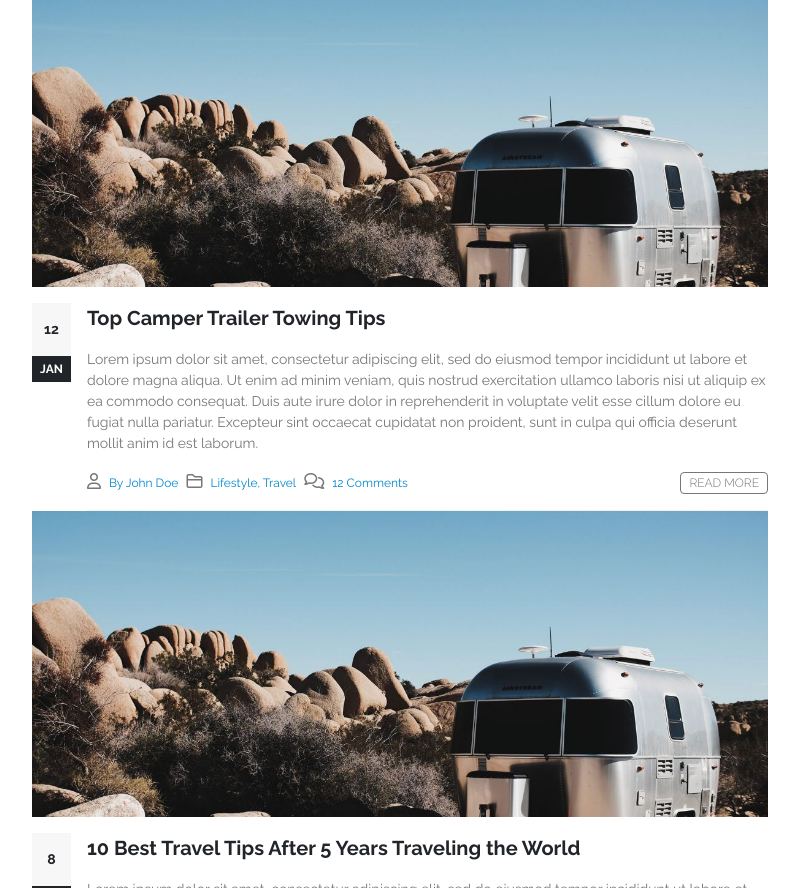
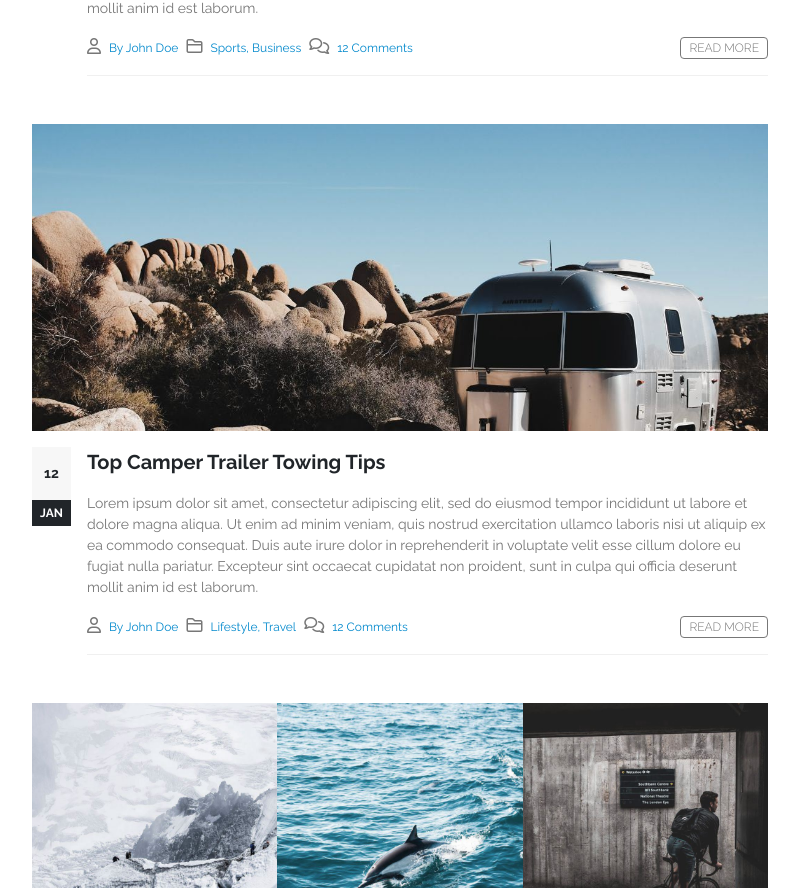
Before and after one commit to pierfrancescoscar/proj-html-vuejs, a Vue app: page / in a window 1280 px wide. Shown: the part 3120-4008 px from the top of the page, without its empty margins (50-849 px from the left). Built offline with nearby package versions, Linux system fonts and the light colour scheme.

Commit message:
ADD: last blog post with multiple imgs

```diff
--- a/src/App.vue
+++ b/src/App.vue
@@ -305,7 +305,7 @@ export default {
                 },
 
                 {
-                    image: 'blog-58 (1)',
+                    multipleImages: ['blog-13', 'blog-16', 'blog-20', 'blog-23', 'blog-29', 'blog-40'],
                     title: '10 Best Travel Tips After 5 Years Traveling the World',
                     description: 'Lorem ipsum dolor sit amet, consectetur adipiscing elit, sed do eiusmod tempor incididunt ut labore et dolore magna aliqua. Ut enim ad minim veniam, quis nostrud exercitation ullamco laboris nisi ut aliquip ex ea commodo consequat. Duis aute irure dolor in reprehenderit in voluptate velit esse cillum dolore eu fugiat nulla pariatur. Excepteur sint occaecat cupidatat non proident, sunt in culpa qui officia deserunt mollit anim id est laborum.',
                     dateNumber: '8',
--- a/src/components/BlogPost.vue
+++ b/src/components/BlogPost.vue
@@ -5,6 +5,7 @@
               <div class="col-8">
                   <nav>
                       <ul class="ps-0">
+
                         <SingleBlogPost v-for="(post, index) in blogPost" :key="`post-${index}`"
                         :image="post.image"
                         :title="post.title"
@@ -14,7 +15,9 @@
                         :author="post.author"
                         :category="post.category"
                         :comments="post.comments"
+                        :multipleImages="post.multipleImages"
                         />
+
                       </ul>
                   </nav>
               </div>
--- a/src/components/SingleBlogPost.vue
+++ b/src/components/SingleBlogPost.vue
@@ -1,11 +1,23 @@
 <template>
 
-<li class="list-unstyled">
+<li class="list-unstyled mb-5">
 
+            <!-- Normal Single Blog Post Photos -->
+            <img v-if="multipleImages == null" class="img-fluid" :src="require(`@/assets/${image}.jpg`)" :alt="title">
 
-            <img class="img-fluid pb-3" :src="require(`@/assets/${image}.jpg`)" :alt="title">
+            <!-- Last Blog Post with Multiple Photos -->
+            <div class="d-flex flex-wrap" v-else>
 
-    <div class="blog-main-content d-flex">
+                <div class="multiple-blog-photos"
+                v-for="(element, index) in multipleImages" :key="`image-${index}`">
+
+                    <img class="img-fluid" :src="require(`@/assets/${element}.jpg`)" :alt="title">
+
+                </div>
+
+            </div>
+
+    <div class="blog-main-content pt-3 d-flex">
 
             <div class="post-date d-flex flex-column text-center pe-3">
                 <span class="date-number py-3 px-2">{{dateNumber}}</span>
@@ -65,6 +77,7 @@ export default {
         author: String,
         category: String,
         comments: String,
+        multipleImages: Array,
     }
 
 }
@@ -122,4 +135,10 @@ button {
     font-weight: $strong-fw;
 }
 
+.multiple-blog-photos {
+    width: calc(100% / 3);
+}
+
+
+
 </style>
```
Lines whose indentation alone changed are shown as unchanged.
